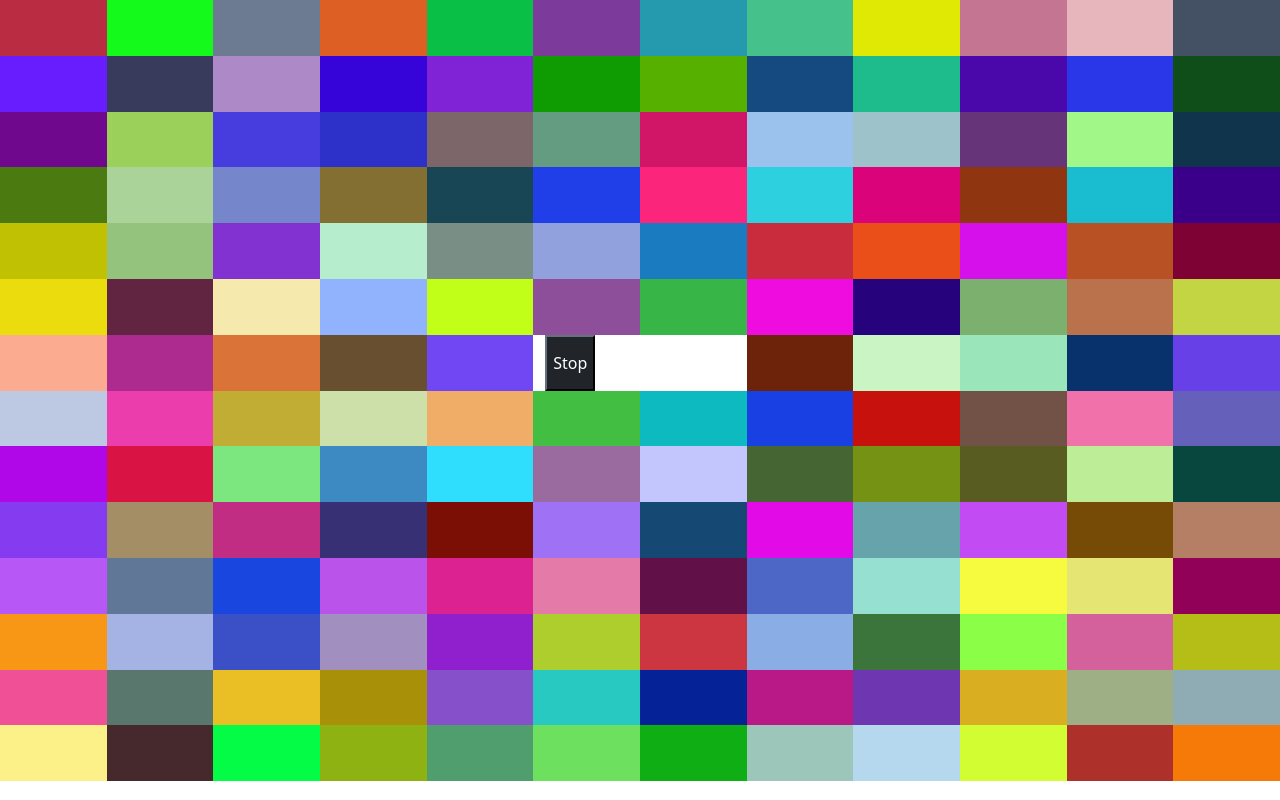
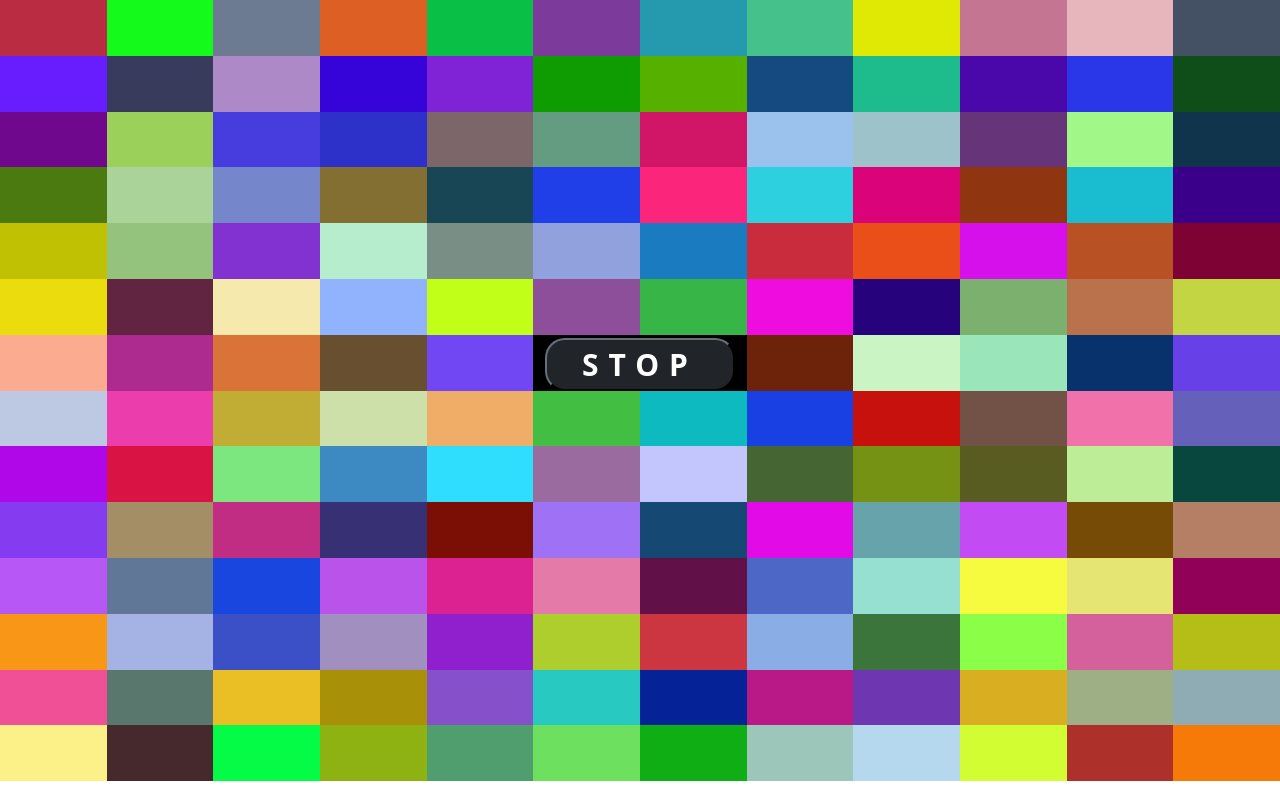
Before and after one commit to taha-cavus/Colorful-Window, a plain HTML site: page index.html in a window 1280 px wide. Drawn offline with nearby package versions, Linux system fonts and the light colour scheme.

Commit message:
Button finish

```diff
--- a/index.html
+++ b/index.html
@@ -98,7 +98,7 @@
             <div class="col-1"></div>
             <div class="col-1"></div>
             <div class="col-2 d-flex">
-                <button onclick="myStop()" class="btn-dark">Stop</button>
+                <button onclick="myStop()" class="btn-dark">STOP</button>
             </div>
 
             <div class="col-1"></div>
--- a/style.css
+++ b/style.css
@@ -4,5 +4,14 @@
 }
 
 .btn-dark{
-
+    height: 52.8px;
+    width: 300px;
+    margin-top: 3px;
+    border-radius: 20px;
+    font-size: 30px;
+    font-weight: bolder;
+    letter-spacing: 10px;
 }
+.col-2{
+    background-color: black;
+}
```
